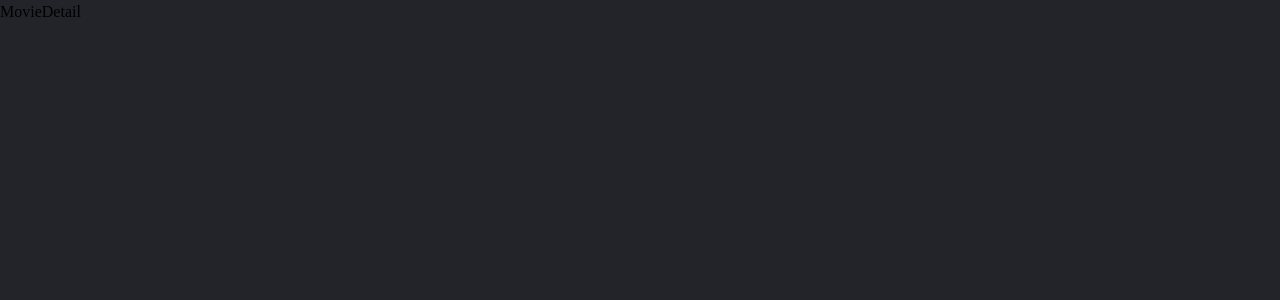
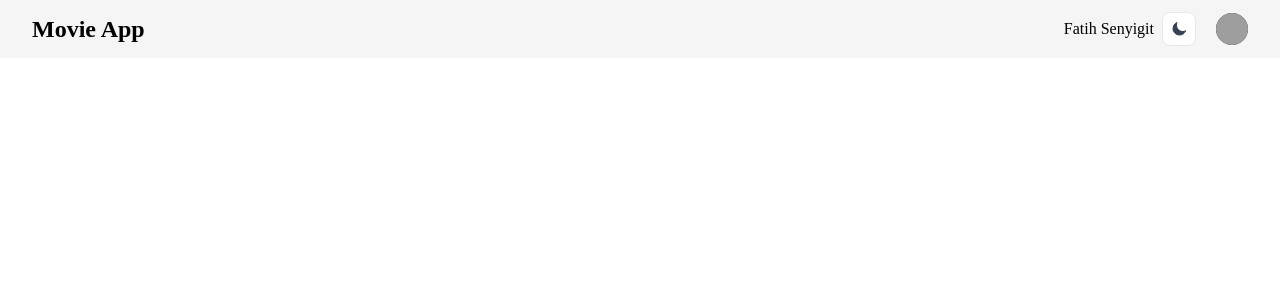
Before and after one commit to fatihsenyigit/movie_app, a React (Create React App) app: page /detail/1 in a window 1280 px wide. Shown: the top 300 px of the page. Built offline with nearby package versions, Linux system fonts and the light colour scheme; grey boxes are pictures that could not be loaded.

Commit message:
switch button for dark mode

```diff
--- a/package.json
+++ b/package.json
@@ -3,6 +3,8 @@
   "version": "0.1.0",
   "private": true,
   "dependencies": {
+    "@headlessui/react": "^2.0.3",
+    "@heroicons/react": "^2.1.3",
     "@testing-library/jest-dom": "^5.17.0",
     "@testing-library/react": "^13.4.0",
     "@testing-library/user-event": "^13.5.0",
--- a/public/index.html
+++ b/public/index.html
@@ -1,5 +1,5 @@
 <!DOCTYPE html>
-<html class="dark" lang="en">
+<html lang="en">
   <head>
     <meta charset="utf-8" />
     <link rel="icon" href="%PUBLIC_URL%/favicon.ico" />
--- a/src/components/Navbar.js
+++ b/src/components/Navbar.js
@@ -0,0 +1,98 @@
+import { Fragment } from "react";
+import { Disclosure, Menu, Transition } from "@headlessui/react";
+import { Link } from "react-router-dom";
+import Switch from "./Switch";
+
+
+
+function classNames(...classes) {
+  return classes.filter(Boolean).join(" ");
+}
+
+export default function Navbar() {
+    const currentUser = {displayName:'fatih senyigit'}
+    // const currentUser = false
+  return (
+    <Disclosure
+      as="nav"
+      className="bg-neutral-100 dark:bg-gray-900 py-3 dark:text-white fixed w-full top-0 z-20"
+    >
+      <div className="mx-auto px-2 sm:px-6 lg:px-8">
+        <div className="relative flex items-center justify-between">
+          <Link className="pr-2 text-2xl font-semibold" to="/">
+            Movie App
+          </Link>
+          <div className="absolute inset-y-0 right-0 flex items-center pr-2 sm:static sm:inset-auto sm:ml-6 sm:pr-0">
+            {currentUser && (<h5 className="mr-2 capitalize">{currentUser?.displayName}</h5>)}
+            <Switch/>
+            {/* Profile dropdown */}
+            <Menu as="div" className="relative ml-3">
+              <div>
+                <Menu.Button className="relative flex rounded-full bg-gray-800 text-sm focus:outline-none focus:ring-2 focus:ring-white focus:ring-offset-2 focus:ring-offset-gray-800">
+                  <span className="absolute -inset-1.5" />
+                  <span className="sr-only">Open user menu</span>
+                  <img
+                    className="h-8 w-8 rounded-full"
+                    src="https://images.unsplash.com/photo-1472099645785-5658abf4ff4e?ixlib=rb-1.2.1&ixid=eyJhcHBfaWQiOjEyMDd9&auto=format&fit=facearea&facepad=2&w=256&h=256&q=80"
+                    alt=""
+                  />
+                </Menu.Button>
+              </div>
+              <Transition
+                as={Fragment}
+                enter="transition ease-out duration-100"
+                enterFrom="transform opacity-0 scale-95"
+                enterTo="transform opacity-100 scale-100"
+                leave="transition ease-in duration-75"
+                leaveFrom="transform opacity-100 scale-100"
+                leaveTo="transform opacity-0 scale-95"
+              >
+                <Menu.Items className="absolute right-0 z-10 mt-2 w-48 origin-top-right rounded-md bg-white py-1 shadow-lg ring-1 ring-black ring-opacity-5 focus:outline-none">
+                  <Menu.Item>
+                    {({ active }) => (
+                      <a
+                        href="#"
+                        className={classNames(
+                          active ? "bg-gray-100" : "",
+                          "block px-4 py-2 text-sm text-gray-700",
+                        )}
+                      >
+                        Your Profile
+                      </a>
+                    )}
+                  </Menu.Item>
+                  <Menu.Item>
+                    {({ active }) => (
+                      <a
+                        href="#"
+                        className={classNames(
+                          active ? "bg-gray-100" : "",
+                          "block px-4 py-2 text-sm text-gray-700",
+                        )}
+                      >
+                        Settings
+                      </a>
+                    )}
+                  </Menu.Item>
+                  <Menu.Item>
+                    {({ active }) => (
+                      <a
+                        href="#"
+                        className={classNames(
+                          active ? "bg-gray-100" : "",
+                          "block px-4 py-2 text-sm text-gray-700",
+                        )}
+                      >
+                        Sign out
+                      </a>
+                    )}
+                  </Menu.Item>
+                </Menu.Items>
+              </Transition>
+            </Menu>
+          </div>
+        </div>
+      </div>
+    </Disclosure>
+  );
+}
--- /dev/null
+++ b/src/components/Switch.jsx
@@ -0,0 +1,36 @@
+
+import { MoonIcon, SunIcon } from "@heroicons/react/24/outline";
+import React, { useState } from "react";
+
+const Switch = () => {
+  const [darkMode, setDarkMode] = useState(
+    localStorage.getItem("darkMode") || false,
+  );
+
+  if (darkMode) {
+    document.documentElement.classList.add("dark");
+    localStorage.setItem("darkMode", true);
+  } else {
+    document.documentElement.classList.remove("dark");
+    localStorage.removeItem("darkMode");
+  }
+
+  return (
+    <div className="flex col-span-1 justify-end">
+      <button
+        type="button"
+        title="Toggle dark/light mode"
+        onClick={() => setDarkMode(!darkMode)}
+        className="flex items-center p-2 mr-2 text-xs font-medium text-gray-700 bg-white rounded-lg border border-gray-200 toggle-dark-state-example hover:bg-gray-100 hover:text-blue-700 focus:z-10 focus:ring-2 focus:ring-gray-300 dark:focus:ring-gray-500 dark:bg-gray-800 focus:outline-none dark:text-gray-400 dark:border-gray-600 dark:hover:text-white dark:hover:bg-gray-700"
+      >
+        {darkMode ? (
+          <SunIcon className="fill-current h-4 w-4" />
+        ) : (
+          <MoonIcon className="fill-current h-4 w-4" />
+        )}
+      </button>
+    </div>
+  );
+};
+
+export default Switch;
--- a/src/router/AppRouter.jsx
+++ b/src/router/AppRouter.jsx
@@ -3,6 +3,7 @@ import Main from "../pages/Main";
 import Login from "../pages/Login";
 import Register from "../pages/Register";
 import MovieDetail from "../pages/MovieDetail";
+import Navbar from "../components/Navbar";
 
 
 
@@ -10,6 +11,7 @@ import MovieDetail from "../pages/MovieDetail";
 const AppRouter = () => {
   return (
     <div>
+        <Navbar/>
         <Routes>
             <Route path="/" element={<Main/>}/>
             <Route path="/login" element={<Login/>}/>
```
Also changed, not shown: 1 other file (tests, documents, lock files or other folders).
